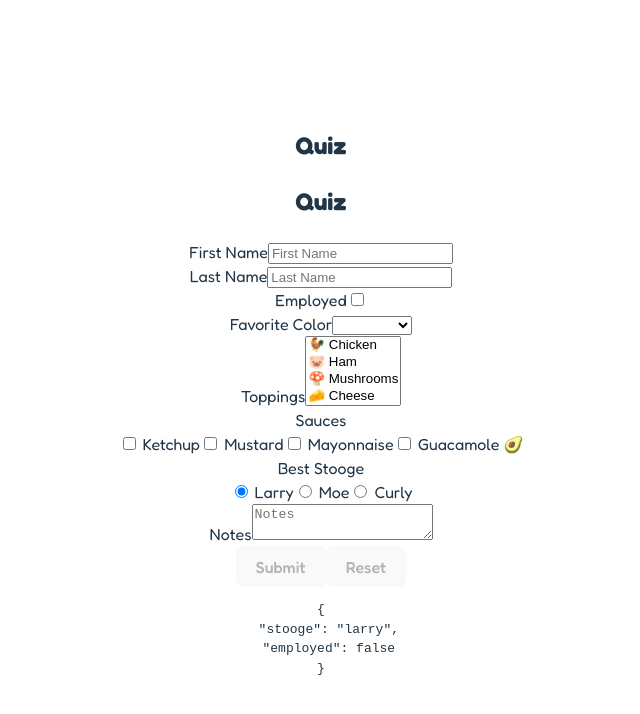
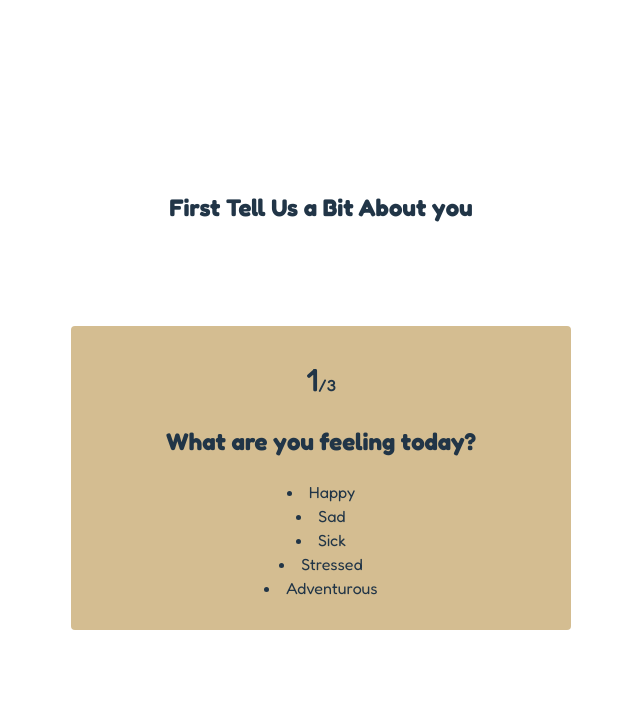
Before and after one commit to c4thie/bytesized, a React (Vite) app: page /quiz in a window 1280 px wide. Shown: the top 714 px of the page, without its empty margins (319-959 px from the left). Built offline with nearby package versions, Linux system fonts and the light colour scheme; a web font is replaced by a local one.

Commit message:
added quiz

```diff
--- a/package.json
+++ b/package.json
@@ -16,7 +16,8 @@
     "react": "^18.2.0",
     "react-dom": "^18.2.0",
     "react-final-form": "^6.5.9",
-    "react-router-dom": "^6.16.0"
+    "react-router-dom": "^6.16.0",
+    "styled-components": "^6.0.8"
   },
   "devDependencies": {
     "@types/react": "^18.2.15",
@@ -26,6 +27,7 @@
     "eslint-plugin-react": "^7.32.2",
     "eslint-plugin-react-hooks": "^4.6.0",
     "eslint-plugin-react-refresh": "^0.4.3",
+    "sass": "^1.67.0",
     "vite": "^4.4.5"
   }
 }
--- /dev/null
+++ b/src/components/FancyQuiz.jsx
@@ -0,0 +1,45 @@
+import { useState } from "react";
+import { useNavigate } from "react-router-dom";
+
+const Quiz = ({ questions }) => {
+  const navigate = useNavigate();
+
+  const onSubmit = (values) => {
+    // do something with the values
+    window.alert(JSON.stringify(values, 0, 2));
+    navigate("/map");
+  };
+  const [currentQuestion, setCurrentQuestion] = useState(0);
+  const [answerArray, setAnswerArray] = useState(
+    Array(questions.length).fill(null)
+  );
+  const { question, choices } = questions[currentQuestion];
+  const onAnswerClick = (answer) => {
+    const updatedAnswers = [...answerArray];
+    updatedAnswers[currentQuestion] = answer;
+    setAnswerArray(updatedAnswers);
+    console.log(updatedAnswers);
+    if (currentQuestion < questions.length - 1) {
+      setCurrentQuestion(currentQuestion + 1);
+    }
+  };
+
+  return (
+    <div className="quiz-container">
+      <>
+        <span className="active-question-num">{currentQuestion + 1}</span>
+        <span className="total-questions">/{questions.length}</span>
+        <h2>{question}</h2>
+        <u1>
+          {choices.map((answer) => (
+            <li onClick={() => onAnswerClick(answer)} key={answer}>
+              {answer}
+            </li>
+          ))}
+        </u1>
+      </>
+    </div>
+  );
+};
+
+export default Quiz;
--- a/src/components/Quiz.jsx
+++ /dev/null
@@ -1,162 +0,0 @@
-import React from "react";
-import { Form, Field } from "react-final-form";
-import { useNavigate } from "react-router-dom";
-
-// const sleep = (ms) => new Promise((resolve) => setTimeout(resolve, ms));
-
-const Quiz = () => {
-  const navigate = useNavigate();
-
-  const onSubmit = (values) => {
-    // do something with the values
-    window.alert(JSON.stringify(values, 0, 2));
-    navigate("/map");
-  };
-  return (
-    <div>
-      <h2>Quiz</h2>
-      <Form
-        onSubmit={onSubmit}
-        initialValues={{ stooge: "larry", employed: false }}
-        render={({ handleSubmit, form, submitting, pristine, values }) => (
-          <form onSubmit={handleSubmit}>
-            <div>
-              <label>First Name</label>
-              <Field
-                name="firstName"
-                component="input"
-                type="text"
-                placeholder="First Name"
-              />
-            </div>
-            <div>
-              <label>Last Name</label>
-              <Field
-                name="lastName"
-                component="input"
-                type="text"
-                placeholder="Last Name"
-              />
-            </div>
-            <div>
-              <label>Employed</label>
-              <Field name="employed" component="input" type="checkbox" />
-            </div>
-            <div>
-              <label>Favorite Color</label>
-              <Field name="favoriteColor" component="select">
-                <option />
-                <option value="#ff0000">❤️ Red</option>
-                <option value="#00ff00">💚 Green</option>
-                <option value="#0000ff">💙 Blue</option>
-              </Field>
-            </div>
-            <div>
-              <label>Toppings</label>
-              <Field name="toppings" component="select" multiple>
-                <option value="chicken">🐓 Chicken</option>
-                <option value="ham">🐷 Ham</option>
-                <option value="mushrooms">🍄 Mushrooms</option>
-                <option value="cheese">🧀 Cheese</option>
-                <option value="tuna">🐟 Tuna</option>
-                <option value="pineapple">🍍 Pineapple</option>
-              </Field>
-            </div>
-            <div>
-              <label>Sauces</label>
-              <div>
-                <label>
-                  <Field
-                    name="sauces"
-                    component="input"
-                    type="checkbox"
-                    value="ketchup"
-                  />{" "}
-                  Ketchup
-                </label>
-                <label>
-                  <Field
-                    name="sauces"
-                    component="input"
-                    type="checkbox"
-                    value="mustard"
-                  />{" "}
-                  Mustard
-                </label>
-                <label>
-                  <Field
-                    name="sauces"
-                    component="input"
-                    type="checkbox"
-                    value="mayonnaise"
-                  />{" "}
-                  Mayonnaise
-                </label>
-                <label>
-                  <Field
-                    name="sauces"
-                    component="input"
-                    type="checkbox"
-                    value="guacamole"
-                  />{" "}
-                  Guacamole 🥑
-                </label>
-              </div>
-            </div>
-            <div>
-              <label>Best Stooge</label>
-              <div>
-                <label>
-                  <Field
-                    name="stooge"
-                    component="input"
-                    type="radio"
-                    value="larry"
-                  />{" "}
-                  Larry
-                </label>
-                <label>
-                  <Field
-                    name="stooge"
-                    component="input"
-                    type="radio"
-                    value="moe"
-                  />{" "}
-                  Moe
-                </label>
-                <label>
-                  <Field
-                    name="stooge"
-                    component="input"
-                    type="radio"
-                    value="curly"
-                  />{" "}
-                  Curly
-                </label>
-              </div>
-            </div>
-            <div>
-              <label>Notes</label>
-              <Field name="notes" component="textarea" placeholder="Notes" />
-            </div>
-            <div className="buttons">
-              <button type="submit" disabled={submitting || pristine}>
-                Submit
-              </button>
-              <button
-                type="button"
-                onClick={form.reset}
-                disabled={submitting || pristine}
-              >
-                Reset
-              </button>
-            </div>
-            <pre>{JSON.stringify(values, 0, 2)}</pre>
-          </form>
-        )}
-      />
-    </div>
-  );
-};
-
-export default Quiz;
--- /dev/null
+++ b/src/components/QuizQuestions.js
@@ -0,0 +1,19 @@
+export const preferenceQuiz = {
+  questions: [
+    {
+      question: "What are you feeling today?",
+      choices: ["Happy", "Sad", "Sick", "Stressed", "Adventurous"],
+      type: "MCQs",
+    },
+    {
+      question: "What type of drink do you usually get?",
+      choices: ["Fruity", "New Each TIme", "Milk Tea", "Something Warm"],
+      type: "MCQs",
+    },
+    {
+      question: "What toppings do you tend to get?",
+      choices: ["Classic Tapioca", "Fruit Jellies", "Grass Jelly", "None"],
+      type: "MCQs",
+    },
+  ],
+};
--- a/src/index.css
+++ b/src/index.css
@@ -58,6 +58,25 @@ button:focus-visible {
   outline: 4px auto -webkit-focus-ring-color;
 }
 
+.quiz-container {
+  width: 500px;
+  background: #d4bd91;
+  border-radius: 4px;
+  margin-top: 100px;
+  padding: 30px 60px;
+  box-sizing: border-box;
+}
+
+.active-question-num {
+  font-size: 32px;
+  font-weight: 500;
+}
+
+.total-questions {
+  font-size: 16px;
+  font-weight: 500;
+}
+
 @media (prefers-color-scheme: light) {
   :root {
     color: #213547;
--- a/src/pages/QuizPage.jsx
+++ b/src/pages/QuizPage.jsx
@@ -1,11 +1,12 @@
 import React from "react";
-import QuizForm from "../components/Quiz";
+import QuizForm from "../components/FancyQuiz";
+import { preferenceQuiz } from "../components/QuizQuestions"
 
 const Quiz = () => {
   return (
     <div>
-      <h2>Quiz</h2>
-      <QuizForm />
+      <h2>First Tell Us a Bit About you</h2>
+      <QuizForm questions={preferenceQuiz.questions}/>
     </div>
   );
 };
```
Also changed, not shown: 1 other file (tests, documents, lock files or other folders).
